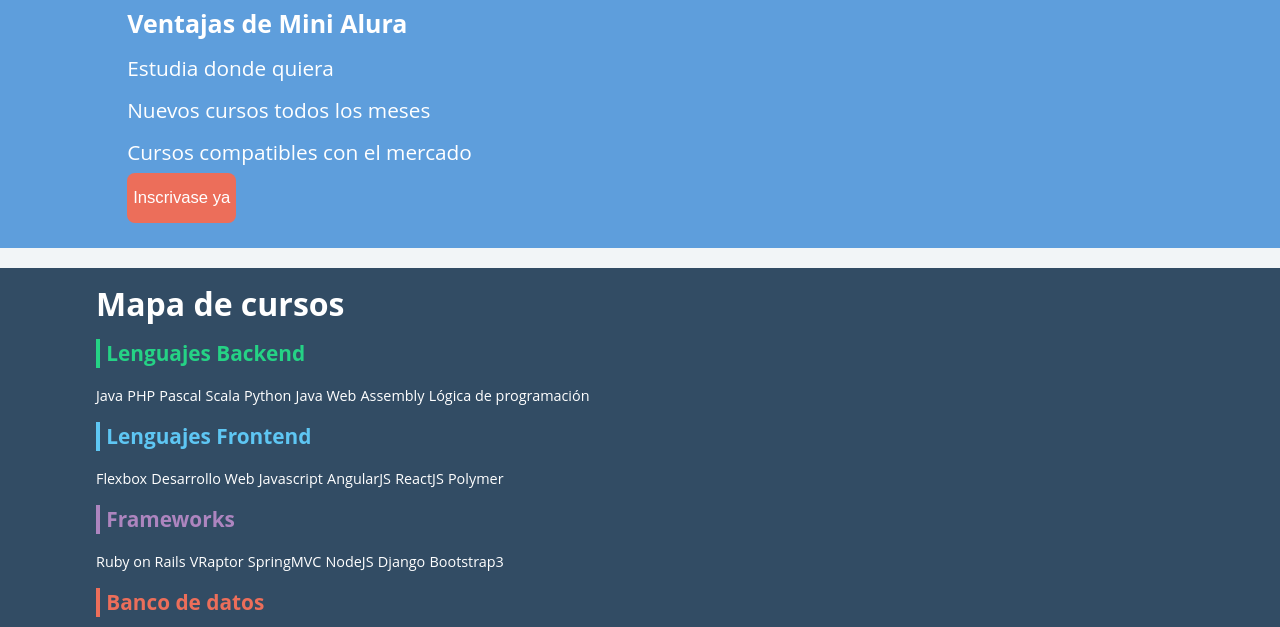
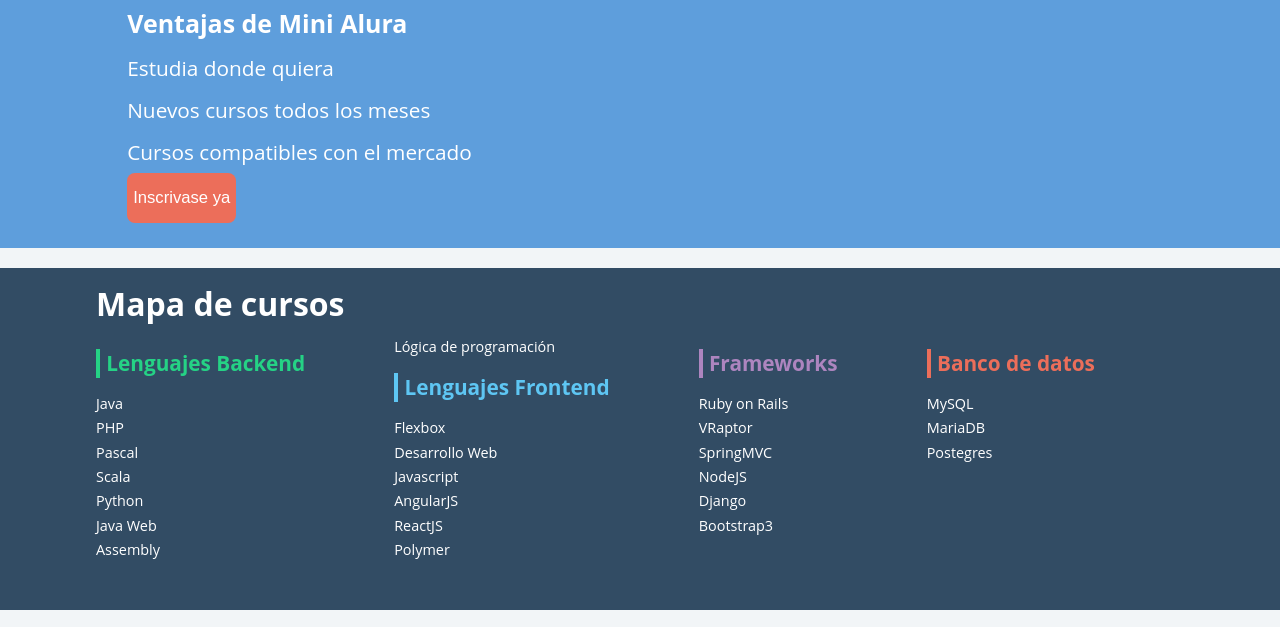
Before and after one commit to ana-quintero/Mini-Alura, a plain HTML site: page 1815-flexbox-posicione-elementos-en-la-pantalla-aula0/index.html in a window 1280 px wide. Shown: the part 2549-3176 px from the top of the page. Drawn offline with Linux system fonts and the light colour scheme.

Commit message:
Arreeglando el mapa de cursos

```diff
--- a/1815-flexbox-posicione-elementos-en-la-pantalla-aula0/css/flexbox.css
+++ b/1815-flexbox-posicione-elementos-en-la-pantalla-aula0/css/flexbox.css
@@ -16,7 +16,7 @@
 .rodapePrincipal-patrocinadores-list{
     display: flex;
     align-items: center; /* Elementos centrados verticalmente*/
-    justify-content: space-around;
+    justify-content: space-around;/*Espacio al rededor de los elementos */
     width: 70%;
     margin-right: 5%;
 }
@@ -29,3 +29,10 @@
     display: flex;
 
 }
+
+.rodapePrincipal-navMap-list{
+    display: flex;
+    flex-direction: column;/* Le indicamos al navegador que ponga los elementos verticalmente*/
+    height: 250px;
+    flex-wrap: wrap;/*Cuando llega a 250px continua en la siguiente columna*/
+}
```
